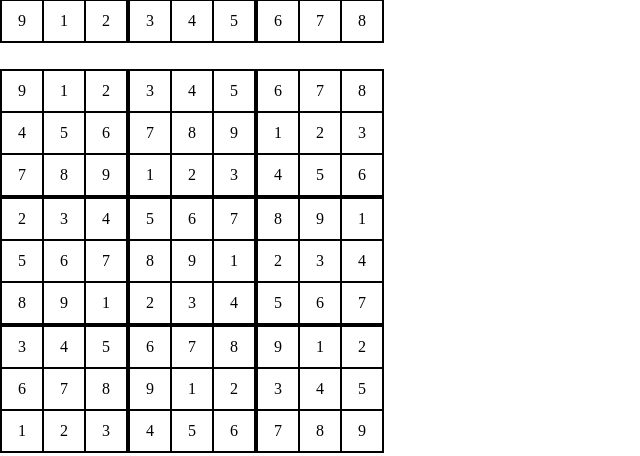
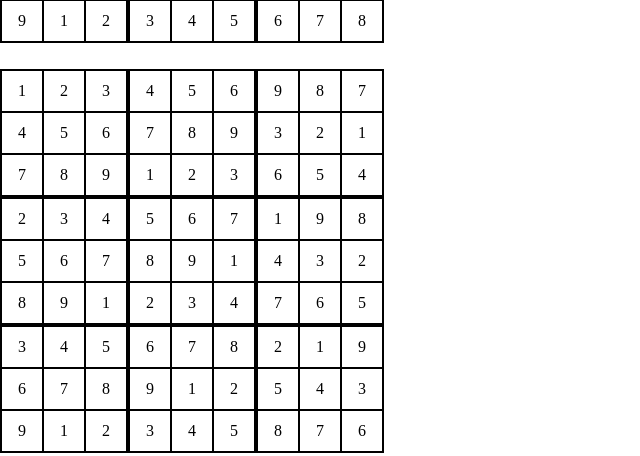
Before and after one commit to gitBerezaHub/sudoku, a Vue app: page /game in a window 1280 px wide. Shown: the part 341-797 px from the top of the page, without its empty margins (0-640 px from the left). Built offline with nearby package versions, Linux system fonts and the light colour scheme.

Commit message:
swap small columns

```diff
--- a/src/logic/logic.ts
+++ b/src/logic/logic.ts
@@ -4,8 +4,8 @@ export function createBasicMatrix() {
     matrix[i] = Array(0);
     for (let j = 0; j < 9; j++) {
       matrix[i][j] = Math.floor(((i * 3 + i / 3 + j) % 9) + 1);
+      // matrix[i][j] = `${i}, ${j}`;
       // matrix[i][j] = ((i * 3 + i / 3 + j) % 9) + 1;
-      // matrix[i][j] = `${i}, ${j}`;
     }
   }
   return matrix;
@@ -22,7 +22,11 @@ export function matrixTransposing(matrix: number[][]) {
   return transposed;
 }
 
-export function swapRows(matrix: number[][], f: number, s: number) {
+export function swapRows(
+  matrix: number[][],
+  firstRow: number,
+  secondRow: number
+) {
   const swapped = [];
   for (let i = 0; i < 9; i++) {
     swapped[i] = Array(0);
@@ -33,20 +37,53 @@ export function swapRows(matrix: number[][], f: number, s: number) {
 
   for (let i = 0; i < 3; i++) {
     for (let j = 0; j < 3; j++) {
-      swapped[Math.floor(f - (f % 3)) + i][
-        Math.floor((f % 3) / 3 + (f % 3) * 3 + j)
+      swapped[Math.floor(firstRow - (firstRow % 3)) + i][
+        Math.floor((firstRow % 3) / 3 + (firstRow % 3) * 3 + j)
       ] =
-        matrix[Math.floor(s - (s % 3)) + i][
-          Math.floor((s % 3) / 3 + (s % 3) * 3 + j)
+        matrix[Math.floor(secondRow - (secondRow % 3)) + i][
+          Math.floor((secondRow % 3) / 3 + (secondRow % 3) * 3 + j)
         ];
 
-      swapped[Math.floor(s - (s % 3)) + i][
-        Math.floor((s % 3) / 3 + (s % 3) * 3 + j)
+      swapped[Math.floor(secondRow - (secondRow % 3)) + i][
+        Math.floor((secondRow % 3) / 3 + (secondRow % 3) * 3 + j)
       ] =
-        matrix[Math.floor(f - (f % 3)) + i][
-          Math.floor((f % 3) / 3 + (f % 3) * 3 + j)
+        matrix[Math.floor(firstRow - (firstRow % 3)) + i][
+          Math.floor((firstRow % 3) / 3 + (firstRow % 3) * 3 + j)
         ];
     }
   }
   return swapped;
 }
+
+export function swapColumns(
+  matrix: number[][],
+  firstColumn: number,
+  secondColumn: number
+) {
+  const swapped = [];
+  for (let i = 0; i < 9; i++) {
+    swapped[i] = Array(0);
+    for (let j = 0; j < 9; j++) {
+      swapped[i][j] = matrix[i][j];
+    }
+  }
+
+  for (let i = 0; i < 3; i++) {
+    for (let j = 0; j < 3; j++) {
+      swapped[Math.floor(firstColumn / 3 + i * 3)][
+        Math.floor((firstColumn % 3) + j * 3)
+      ] =
+        matrix[Math.floor(secondColumn / 3 + i * 3)][
+          Math.floor((secondColumn % 3) + j * 3)
+        ];
+
+      swapped[Math.floor(secondColumn / 3 + i * 3)][
+        Math.floor((secondColumn % 3) + j * 3)
+      ] =
+        matrix[Math.floor(firstColumn / 3 + i * 3)][
+          Math.floor((firstColumn % 3) + j * 3)
+        ];
+    }
+  }
+  return swapped;
+}
--- a/src/views/GameView.vue
+++ b/src/views/GameView.vue
@@ -1,16 +1,21 @@
 <script setup lang="ts">
 import GameField from "@/components/GameField.vue";
-import { createBasicMatrix, matrixTransposing, swapRows } from "@/logic/logic";
+import {
+  createBasicMatrix,
+  matrixTransposing,
+  swapColumns,
+  swapRows,
+} from "@/logic/logic";
 
 let matrix = createBasicMatrix();
 let trasposing = matrixTransposing(matrix);
-let swapped = swapRows(matrix, 0, 8);
-console.log(swapped);
+let swappedRows = swapRows(matrix, 0, 8);
+let swappedColumns = swapColumns(matrix, 6, 8);
 </script>
 
 <template>
   <game-field :matrix="matrix" style="margin-bottom: 50px" />
-  <game-field :matrix="swapped" />
+  <game-field :matrix="swappedColumns" />
 </template>
 
 <style scoped lang="scss"></style>
```
